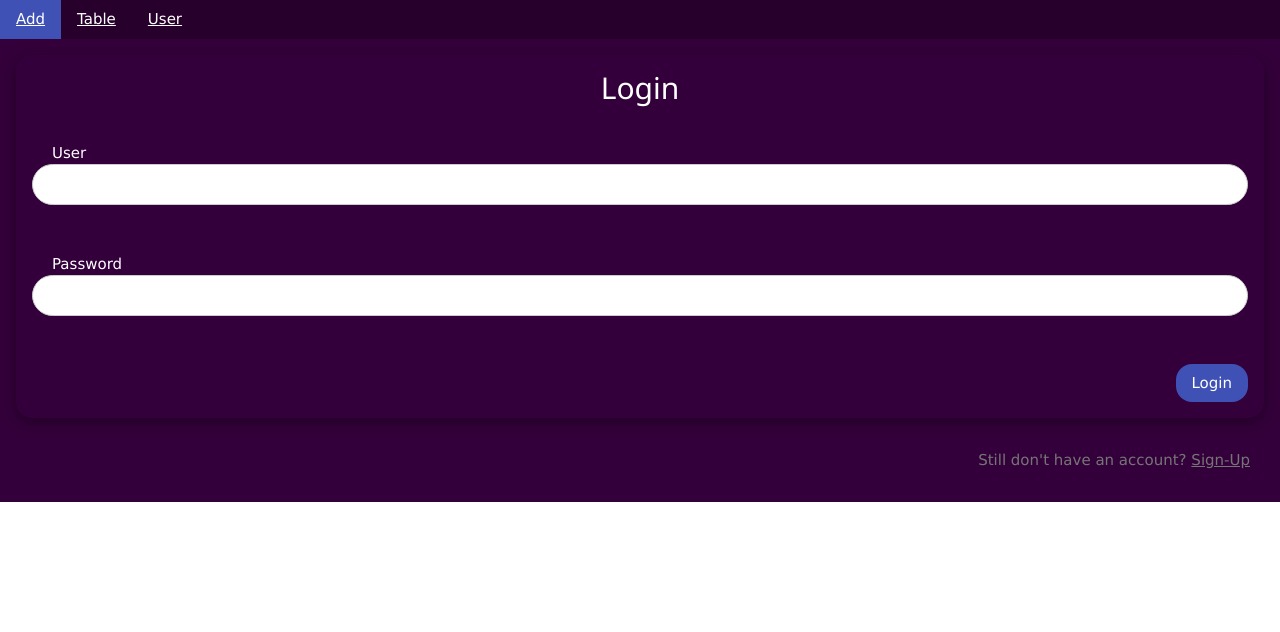
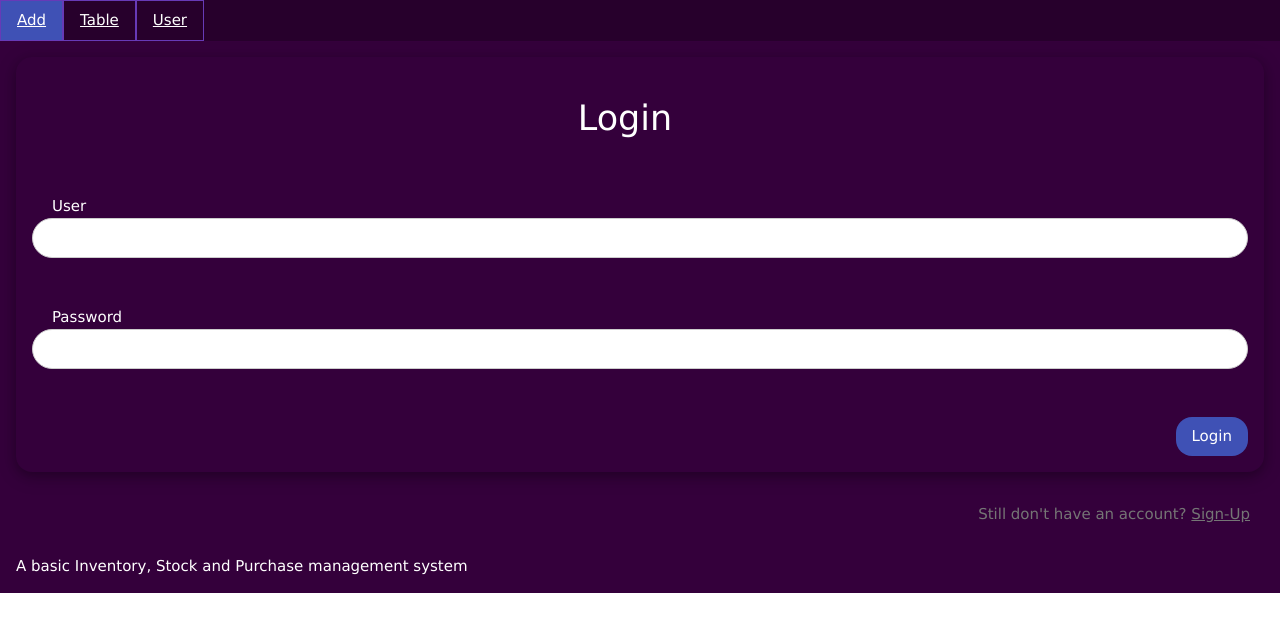
Before and after one commit to Faroferinho/Inventory-Controller, a React (Create React App) app in the folder inventory-frontend/: page /login in a window 1280 px wide. Shown: the top 632 px of the page. Built offline with nearby package versions, Linux system fonts and the light colour scheme.

Commit message:
Minor front-end update

```diff
--- a/inventory-frontend/src/App.css
+++ b/inventory-frontend/src/App.css
@@ -6,3 +6,7 @@
 nav {
   background-color: #27002c;
 }
+
+input[type="checkbox"] {
+  align-items: center;
+}
--- a/inventory-frontend/src/App.js
+++ b/inventory-frontend/src/App.js
@@ -1,4 +1,3 @@
-import React, { useEffect } from 'react';
 import { Route, Routes, BrowserRouter as Router, Link } from 'react-router-dom';
 import './App.css';
 
@@ -8,46 +7,40 @@ import Put from './PutItem';
 import Register from './Register';
 
 function App() {
-  // Alterar esse useEffect para definir o título da página
-  useEffect(() => {
-    document.title = 'Inventory Controller';
-  }, []);
-
   return (
     <div className="App">
       <link rel="stylesheet" href="https://www.w3schools.com/w3css/5/w3.css"/>
 
       <Router>
         <nav class="w3-bar">
-          <div to="/" class="w3-bar-item w3-hover-indigo w3-button">
-            <Link to="/register">
+          <div href="#" to="/" class="w3-bar-item w3-hover-indigo w3-button w3-border w3-border-deep-purple">
+            <Link to="/put">
               Add
             </Link>
           </div>
-          <div href="#" class="w3-bar-item w3-hover-indigo w3-button">
+          <div href="#" class="w3-bar-item w3-hover-indigo w3-button w3-border w3-border-deep-purple">
             <Link to="/list">
               Table
             </Link>
           </div>
-          <div href="#" class="w3-bar-item w3-hover-indigo w3-button">
-            <Link to="/">
+          <div href="#" class="w3-bar-item w3-hover-indigo w3-button w3-border w3-border-deep-purple">
+            <Link to="/login">
               User
             </Link>
           </div>
         </nav>
 
         <Routes>
-          <Route path="/" element={<Login/>} />
+          <Route path="/login" element={<Login/>} />
           <Route path="/register" element={<Register/>} />
           <Route path="/list" element={<List/>} />
-          <Route path="/put/:id" element={<Put/>} />
           <Route path="/put" element={<Put/>} />
           <Route path="*" element={<Login/>} />
         </Routes>
       </Router>
 
       <footer class="w3-container">
-        <p></p>
+        <p>A basic Inventory, Stock and Purchase management system</p>
       </footer>
     </div>
   );
--- a/inventory-frontend/src/Login.css
+++ b/inventory-frontend/src/Login.css
@@ -1,5 +1,9 @@
 .fixright {
     padding-left: 20px;
+}
+
+.h2 {
+    font-size: 35px;
 }
 
 p {
--- a/inventory-frontend/src/Login.js
+++ b/inventory-frontend/src/Login.js
@@ -1,11 +1,17 @@
+import React, { useEffect } from 'react';
 import { Link } from "react-router-dom";
 import './Login.css';
 
 function Login() {
+    // Alterar esse useEffect para definir o título da página
+    useEffect(() => {
+        document.title = 'Inventory - Login';
+    }, []);
+
     return (
         <div className="App">
             <form className="w3-container w3-card-4 w3-margin w3-round-xlarge">
-            <h2 className="w3-center">Login</h2>
+                <p className="w3-center h2">Login</p>
 
                 <div className="w3-section w3-padding-16">
                     <label className="fixright" htmlFor="username">
--- a/inventory-frontend/src/PutItem.js
+++ b/inventory-frontend/src/PutItem.js
@@ -0,0 +1,49 @@
+import React, { useEffect } from 'react';
+import './Login.css';
+
+function App() {
+  // Alterar esse useEffect para definir o título da página
+  useEffect(() => {
+    document.title = 'Inventory - Register Item';
+  }, []);
+
+  return (
+    <div className="App">
+      <form className="w3-container w3-card-4 w3-margin w3-round-xlarge">
+        <p className='w3-center h2'>Register Item</p>
+
+        <div className="w3-section w3-padding-16">
+          <label className="fixright" htmlFor="itemName">
+            Item Name:
+          </label>
+          <input className="w3-input w3-border w3-round-xxlarge" type="text" name="itemName" required />
+        </div>
+
+        <div className="w3-section w3-padding-16">
+          <label className="fixright" htmlFor="quantity">
+            Quantity:
+          </label>
+          <input className="w3-input w3-border w3-round-xxlarge" type="number" name="quantity" required />
+        </div>
+
+        <div className="w3-section w3-padding-16">
+          <label className="fixright">
+            Price:
+          </label>
+          <input className="w3-input w3-border w3-round-xxlarge" type="number" name="price" step="0.01" required />
+        </div>
+
+        <div className="w3-section">
+          <input class="w3-check" type="checkbox" name="available" />
+          <label className="fixright">
+            Available:
+          </label>
+        </div>
+
+        <button className="w3-button w3-right w3-indigo w3-margin-top w3-margin-bottom w3-round-xlarge" type="submit">Register</button>
+      </form>
+    </div>
+  );
+}
+
+export default App;
--- a/inventory-frontend/src/Register.js
+++ b/inventory-frontend/src/Register.js
@@ -1,7 +1,13 @@
+import React, { useEffect } from 'react';
 import { Link } from "react-router-dom";
 import './Login.css';
 
 function Register() {
+    // Alterar esse useEffect para definir o título da página
+    useEffect(() => {
+        document.title = 'Inventory - SignUp';
+    }, []);
+
     return (
         <div className="App">
             <form className="w3-container w3-card-4 w3-margin w3-round-xlarge">
--- a/inventory-frontend/src/Table.js
+++ b/inventory-frontend/src/Table.js
@@ -1,7 +1,15 @@
+import React, { useEffect } from 'react';
+import './App.css';
+
 function Table() {
+    // Alterar esse useEffect para definir o título da página
+      useEffect(() => {
+        document.title = 'Inventory - Table';
+      }, []);
+
     return (
         <div className="App">
-        <table className="w3-table w3-striped w3-bordered w3-border w3-hoverable">
+            <table className="w3-table w3-border">
                 <thead>
                     <tr className="w3-indigo">
                         <th>ID</th>
```
Lines whose indentation alone changed are shown as unchanged.
